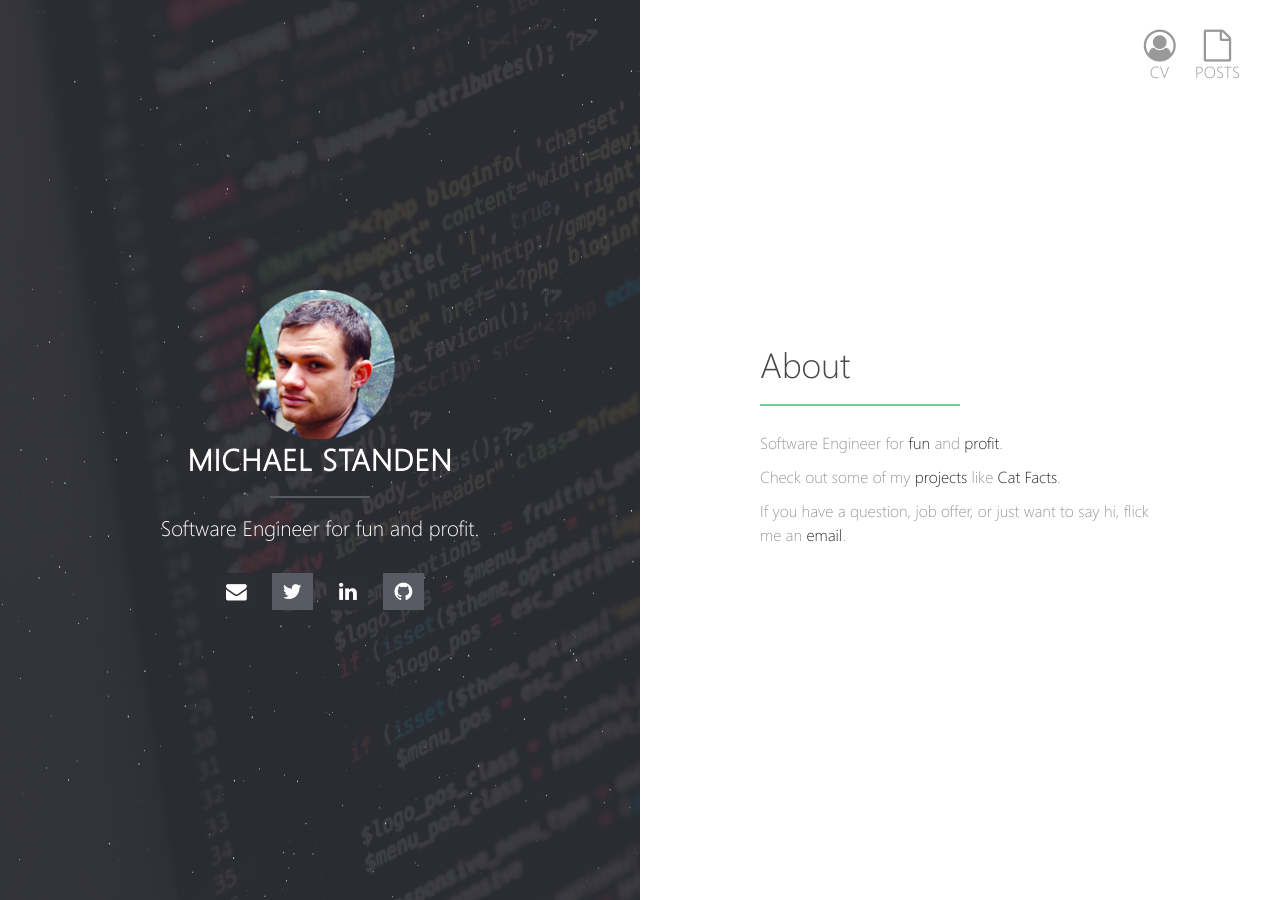
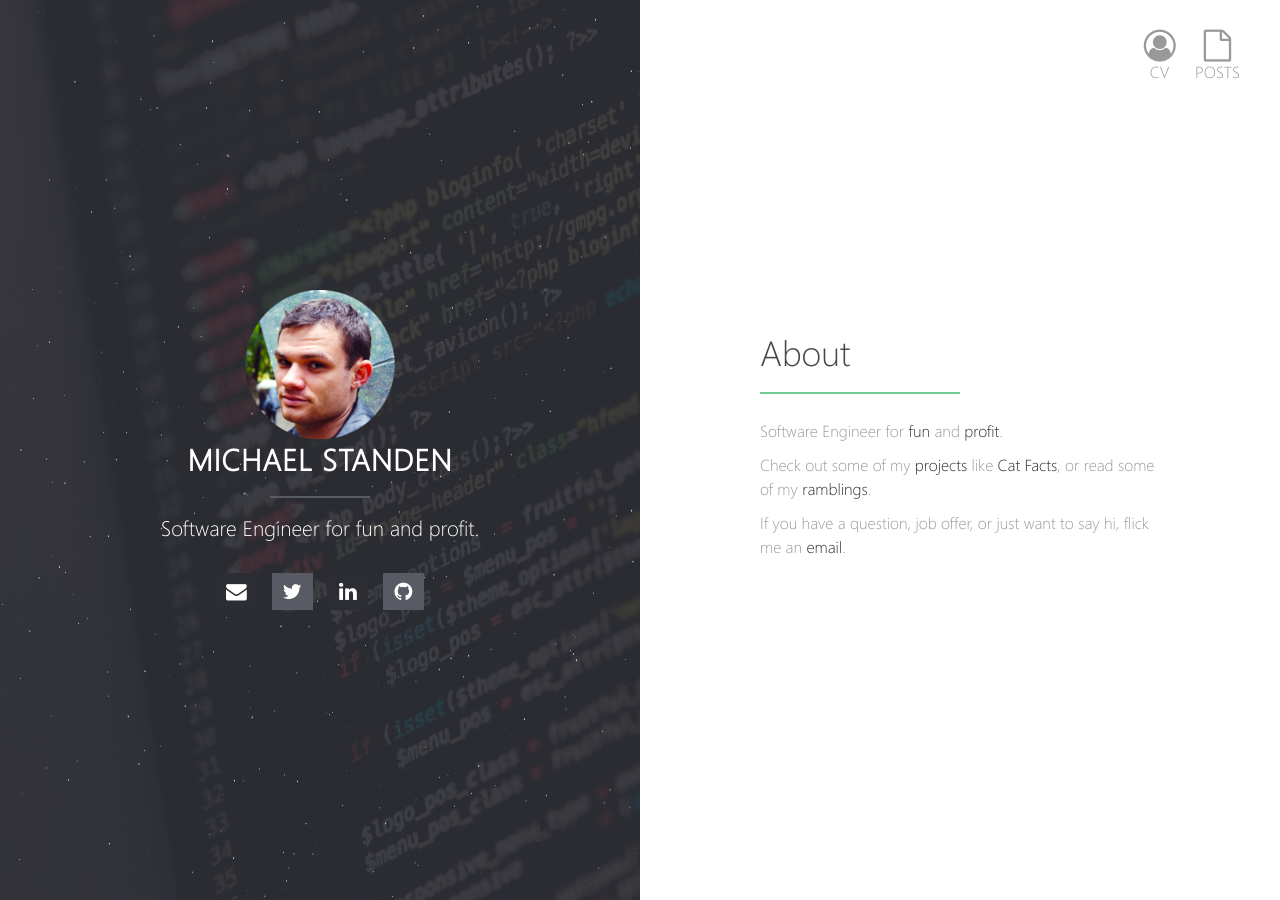
Before and after one commit to ScreamingHawk/ScreamingHawk.github.io, a Jekyll site: the page built from index.md, in a window 1280 px wide. Built offline with Jekyll 4.4.1, drawn with Linux system fonts in a browser that asks for light colours; our own code applies the rules of GitHub Pages for plain Markdown files.

Commit message:
Added link to posts in about content

```diff
--- a/index.md
+++ b/index.md
@@ -5,6 +5,6 @@
 
 Software Engineer for [fun](https://github.com/{{ site.github }}) and [profit](https://linkedin.com/in/{{ site.linkedin }}).
 
-Check out some of my [projects]({{ site.url }}/tags.html#project) like [Cat Facts]({{ site.url }}/catfacts.html).
+Check out some of my [projects]({{ site.url }}/tags.html#project) like [Cat Facts]({{ site.url }}/catfacts.html), or read some of my [ramblings]({{ site.url }}/posts.html).
 
 If you have a question, job offer, or just want to say hi, flick me an [email](mailto:{{ site.email }}).
```
